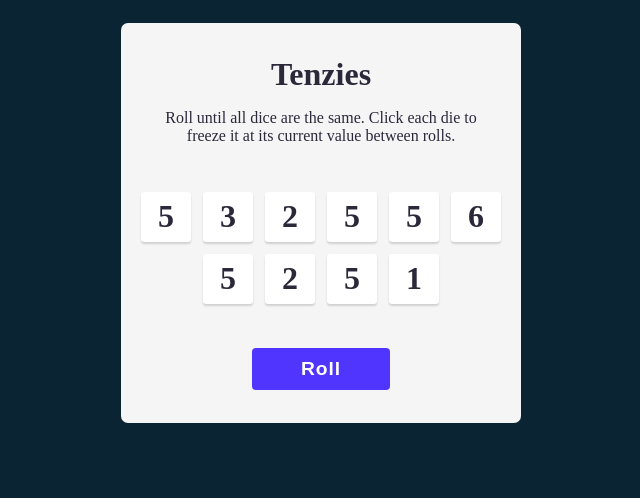
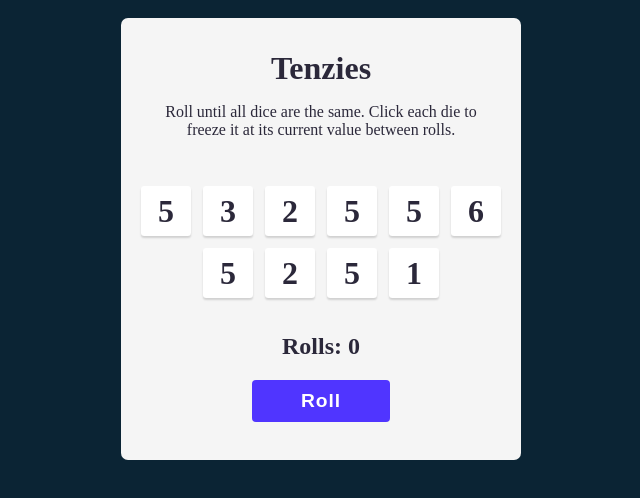
Before and after one commit to diegoram23/tenzies-game, a React (Vite) app: page / in a window 1280 px wide. Shown: the top 498 px of the page, without its empty margins (319-959 px from the left). Built offline with nearby package versions, Linux system fonts and the light colour scheme.

Commit message:
added number of rolls counter

```diff
--- a/src/App.jsx
+++ b/src/App.jsx
@@ -5,19 +5,19 @@ import Confetti from 'react-confetti'
 
 export default function App() {
   const [dice, setDice] = React.useState(allNewDice())
+  const [tenzies, setTenzies] = React.useState(false)
+  const [count, setCount] = React.useState(0)
 
-  const [tenzies, setTenzies] = React.useState(false)
 
   React.useEffect(() => {
-   const allHeld = dice.every(die => die.isHeld)
-   const allEqual = dice => dice.every(die => dice[0])
+    const allHeld = dice.every(die => die.isHeld)
+    const allEqual = dice => dice.every(die => dice[0])
 
-   if (allHeld && allEqual){
-    console.log('You won')
-    setTenzies(true)
-   }
-  },[dice])
-//----------------Generates a single new die--------------//
+    if (allHeld && allEqual) {
+      setTenzies(true)
+    }
+  }, [dice])
+  //----------------Generates a single new die--------------//
   function generateNewDie() {
     return {
       value: Math.floor(Math.random() * 6 + 1),
@@ -57,9 +57,10 @@ export default function App() {
   }
 
 
-  function newGame(){
+  function newGame() {
     setDice(allNewDice())
     setTenzies(false)
+    setCount(0)
   }
   //----------------Generates random dice numbers if isHeld is false--------------//
   function rollDice() {
@@ -67,6 +68,9 @@ export default function App() {
     setDice(prevDice => prevDice.map(die => {
       return die.isHeld ? die : generateNewDie()
     }))
+
+    setCount(prevCount => prevCount + 1)
+
   }
 
 
@@ -80,7 +84,11 @@ export default function App() {
       <div className='dice--container'>
         {diceElements}
       </div>
-      <button onClick={tenzies ? newGame : rollDice}>{tenzies ? "New Game" : "Roll"}</button>
+      <div className='game-stats-container'>
+        <h2 className='game--rolls'>Rolls: {count}</h2>
+
+      </div>
+      <button onClick={tenzies ? newGame : rollDice} >{tenzies ? "New Game" : "Roll"}</button>
     </main>
   )
 }
--- a/src/index.css
+++ b/src/index.css
@@ -3,7 +3,7 @@
 }
 
 body {
-  padding: 15px;
+  padding: 10px;
   background-color: #0b2434;
   text-align: center;
   color: #2b283a;
@@ -15,6 +15,7 @@ p {
 
 h1 {
   margin: 0;
+  padding-top: 1em;
 }
 main {
  background-color: #f5f5f5;
@@ -59,7 +60,7 @@ main {
 }
 
 button {
-  margin-top: 1.5em;
+  margin-bottom: 2em;
   width: 7.2em;
   height: 2.2em;
   border: none;
```
